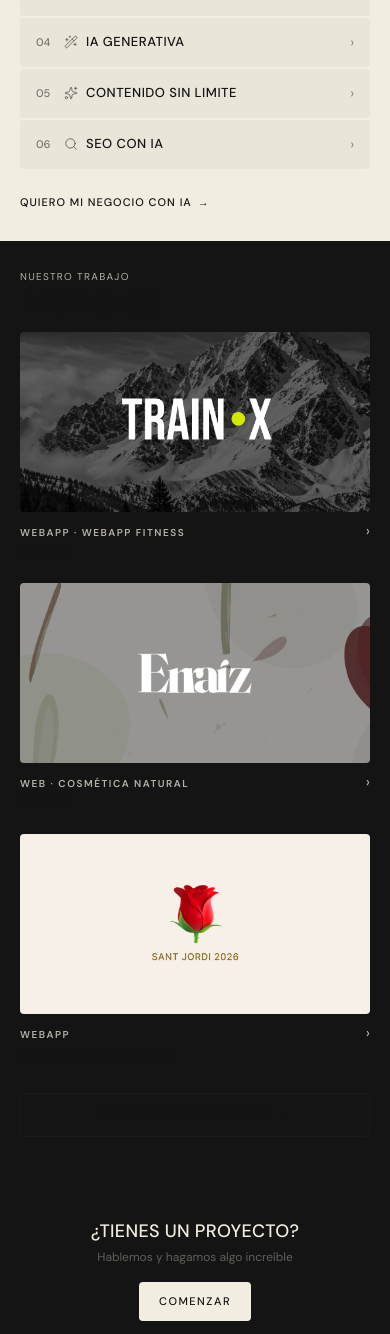
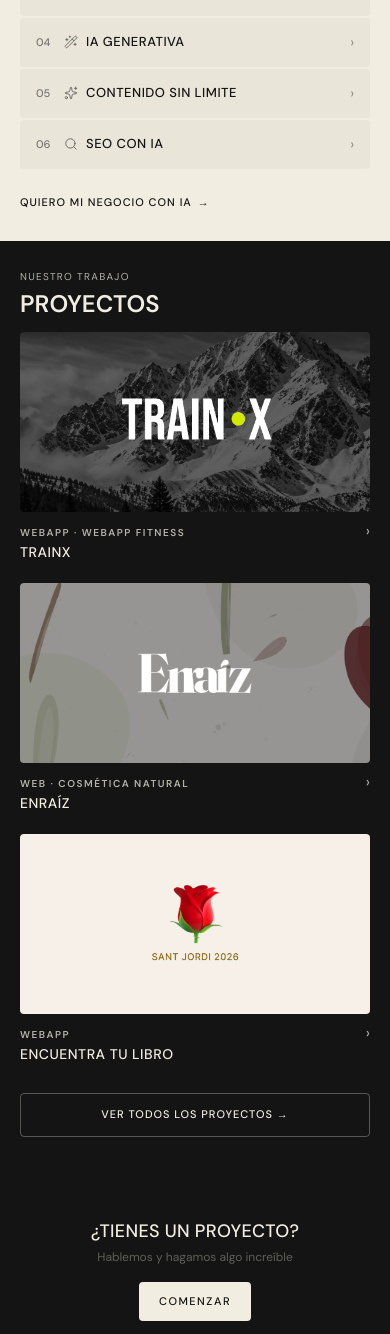
Before and after one commit to marianamazza2/mazzmkt, a React (Vite) app: page / in a window 390 px wide. Shown: the part 1419-2753 px from the top of the page. Built offline with nearby package versions, Linux system fonts and the light colour scheme.

Commit message:
fix mobile styles

```diff
--- a/src/components/sections/projects.tsx
+++ b/src/components/sections/projects.tsx
@@ -43,7 +43,7 @@
             </span>
             <h3
               className="font-medium uppercase mt-[2px]"
-              style={{ fontSize: "14px", letterSpacing: "0.5px", color: "#141414" }}
+              style={{ fontSize: "14px", letterSpacing: "0.5px", color: "#f1ede1" }}
             >
               {project.title}
             </h3>
@@ -64,7 +64,7 @@
   const latestProjects = allProjects.slice(0, 3);
 
   return (
-    <section className="bg-dark max-md:bg-light py-7 md:py-20 relative overflow-hidden">
+    <section className="bg-dark py-7 md:py-20 relative overflow-hidden">
       <div className="container mx-auto px-5 md:px-6 relative">
         {/* Header */}
         <motion.div
@@ -81,7 +81,7 @@
             NUESTRO TRABAJO
           </p>
           <h2
-            className="block text-[24px] font-semibold leading-none text-[#141414] md:text-[clamp(52px,5vw,64px)] md:font-bold md:leading-[0.95] md:tracking-[-0.03em] md:text-[#ffffff]"
+            className="block text-[24px] font-semibold leading-none text-[#f1ede1] md:text-[clamp(52px,5vw,64px)] md:font-bold md:leading-[0.95] md:tracking-[-0.03em] md:text-[#ffffff]"
             style={{ letterSpacing: "0" }}
           >
             PROYECTOS{" "}
@@ -107,12 +107,11 @@
           {/* Mobile: botón con borde */}
           <TransitionLink
             to="/proyectos"
-            className="md:hidden inline-flex min-h-[44px] w-full items-center justify-center rounded-sm text-[11px] font-medium uppercase"
+            className="md:hidden inline-flex min-h-[44px] w-full items-center justify-center rounded-sm text-[11px] font-medium uppercase border border-[#f1ede14d] hover:border-[#f1ede1] transition-colors font-geist"
             style={{
               padding: "11px 24px",
-              letterSpacing: "1px",
-              border: "1px solid rgba(44,44,42,0.25)",
-              color: "#141414",
+              letterSpacing: "0.09em",
+              color: "#f1ede1",
             }}
           >
             VER TODOS LOS PROYECTOS →
```
